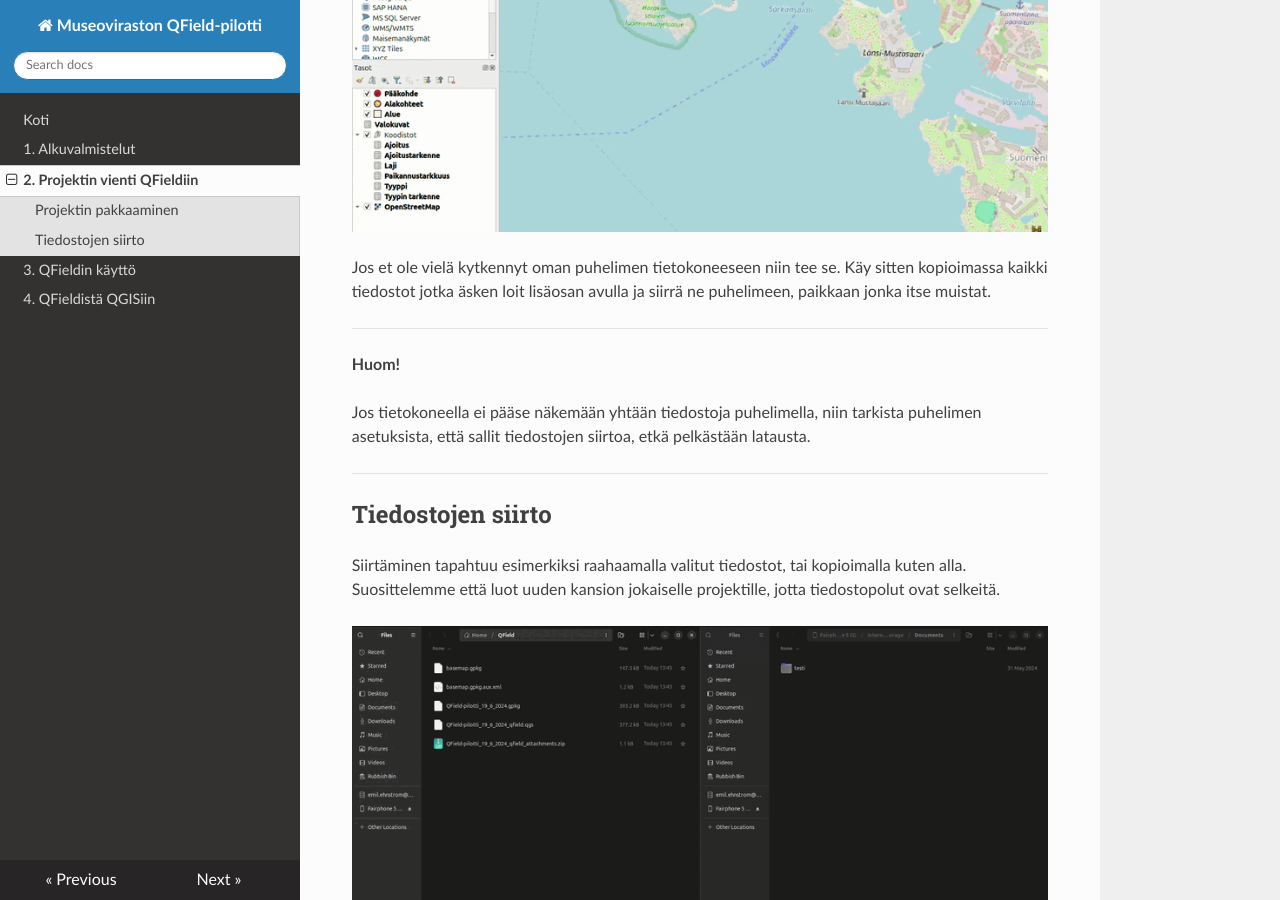
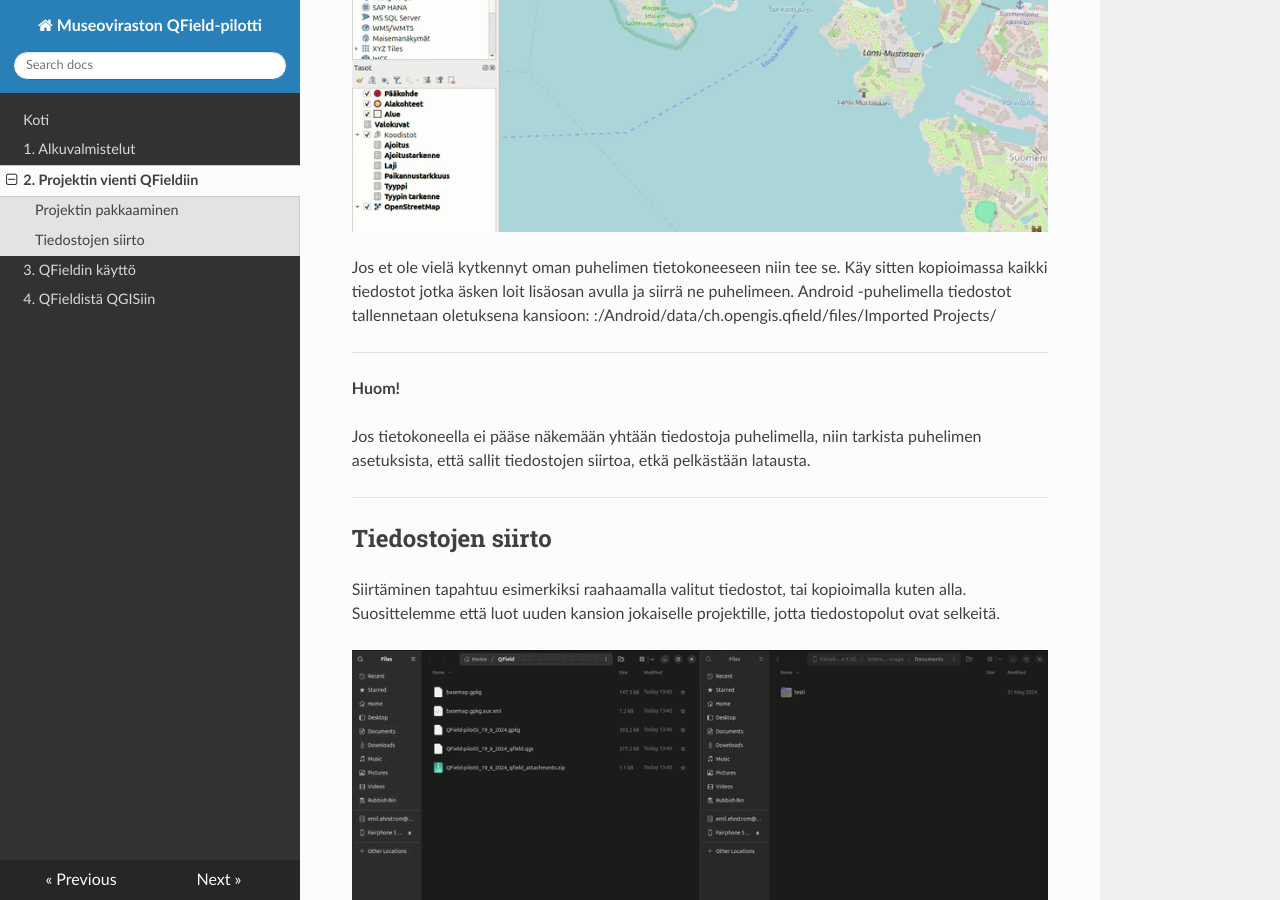
Before and after one commit to finnish-heritage-agency/museovirasto-qfield, an MkDocs documentation site: the page built from docs/2_vienti.md, in a window 1280 px wide and 900 px high, scrolled down 512 px. Built offline with MkDocs 1.6.1, drawn with Linux system fonts in a browser that asks for light colours; nearby versions of some CDN libraries.

Commit message:
Update 2_vienti.md
Lisätty oletuspolku siirrettäessä työtilää Android -laitteelle

```diff
--- a/docs/2_vienti.md
+++ b/docs/2_vienti.md
@@ -5,7 +5,7 @@
 
 ![Pakkaaminen QFieldiin](img/qfield_pakkaaminen.gif)
 
-Jos et ole vielä kytkennyt oman puhelimen tietokoneeseen niin tee se. Käy sitten kopioimassa kaikki tiedostot jotka äsken loit lisäosan avulla ja siirrä ne puhelimeen, paikkaan jonka itse muistat.
+Jos et ole vielä kytkennyt oman puhelimen tietokoneeseen niin tee se. Käy sitten kopioimassa kaikki tiedostot jotka äsken loit lisäosan avulla ja siirrä ne puhelimeen. Android -puhelimella tiedostot tallennetaan oletuksena kansioon: <drive>:/Android/data/ch.opengis.qfield/files/Imported Projects/
 
 ---
 **Huom!**
```
